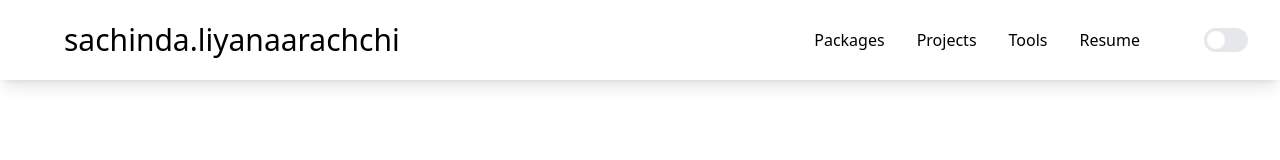
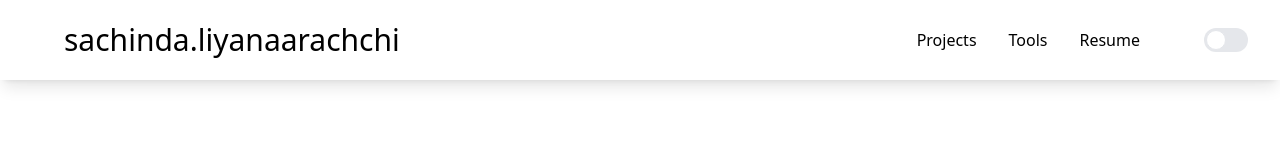
Before and after one commit to sachindayl/portfolio-svelte, a SvelteKit app: page /packages in a window 1280 px wide. Shown: the top 160 px of the page. Built offline with nearby package versions, Linux system fonts and the light colour scheme.

Commit message:
disable packages

```diff
--- a/src/components/NavBar.svelte
+++ b/src/components/NavBar.svelte
@@ -5,7 +5,7 @@
 
 <div class="fixed flex h-20 items-center invisible md:visible bg-white dark:bg-black w-full shadow-lg z-50">
 	<a use:scrollTo={{ ref: 'hero', offset: -100 }} href="/#" class="text-3xl grow pl-16 text-black dark:text-white">sachinda.liyanaarachchi</a>
-	<a href="/packages" class="px-4 text-black dark:text-white">Packages</a>
+<!--	<a href="/packages" class="px-4 text-black dark:text-white">Packages</a>-->
 	<a use:scrollTo={{ ref: 'projects', offset: -100 }} href="/#" class="px-4 text-black dark:text-white">Projects</a>
 	<a use:scrollTo={{ ref: 'tools', offset: -100 }} href="/#" class="px-4 text-black dark:text-white">Tools</a>
 	<a use:scrollTo={{ ref: 'resume', offset: -100 }} href="/#" class="pl-4 pr-16 text-black dark:text-white">Resume</a>
--- a/src/components/NavBarOther.svelte
+++ b/src/components/NavBarOther.svelte
@@ -4,7 +4,7 @@
 
 <div class="fixed flex h-20 items-center invisible md:visible bg-white dark:bg-black w-full shadow-lg z-50">
 	<a href="/#" class="text-3xl grow pl-16 text-black dark:text-white">sachinda.liyanaarachchi</a>
-	<a href="/packages" class="px-4 text-black dark:text-white">Packages</a>
+<!--	<a href="/packages" class="px-4 text-black dark:text-white">Packages</a>-->
 	<a href="/#" class="px-4 text-black dark:text-white">Projects</a>
 	<a href="/#" class="px-4 text-black dark:text-white">Tools</a>
 	<a href="/#" class="pl-4 pr-16 text-black dark:text-white">Resume</a>
```
